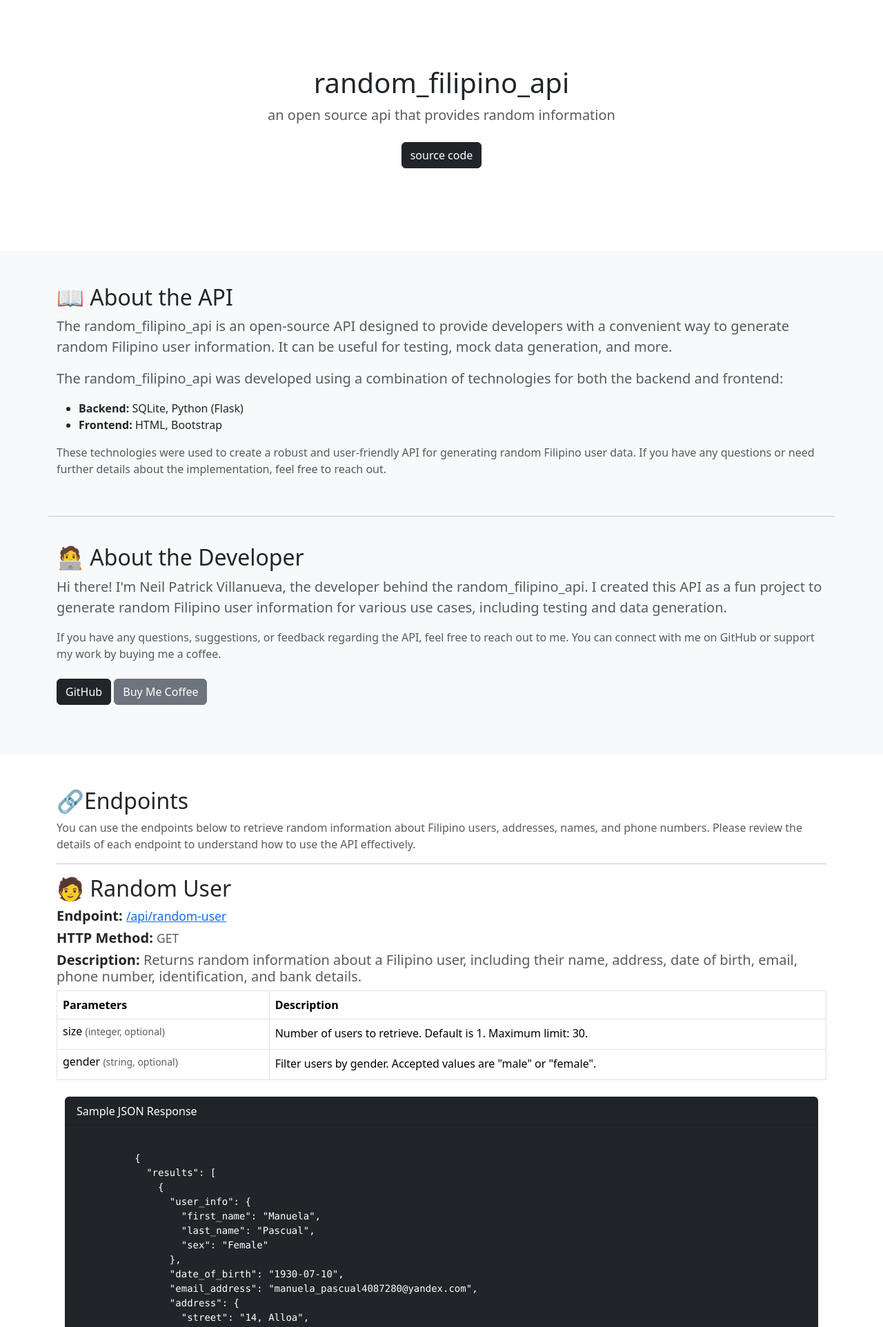
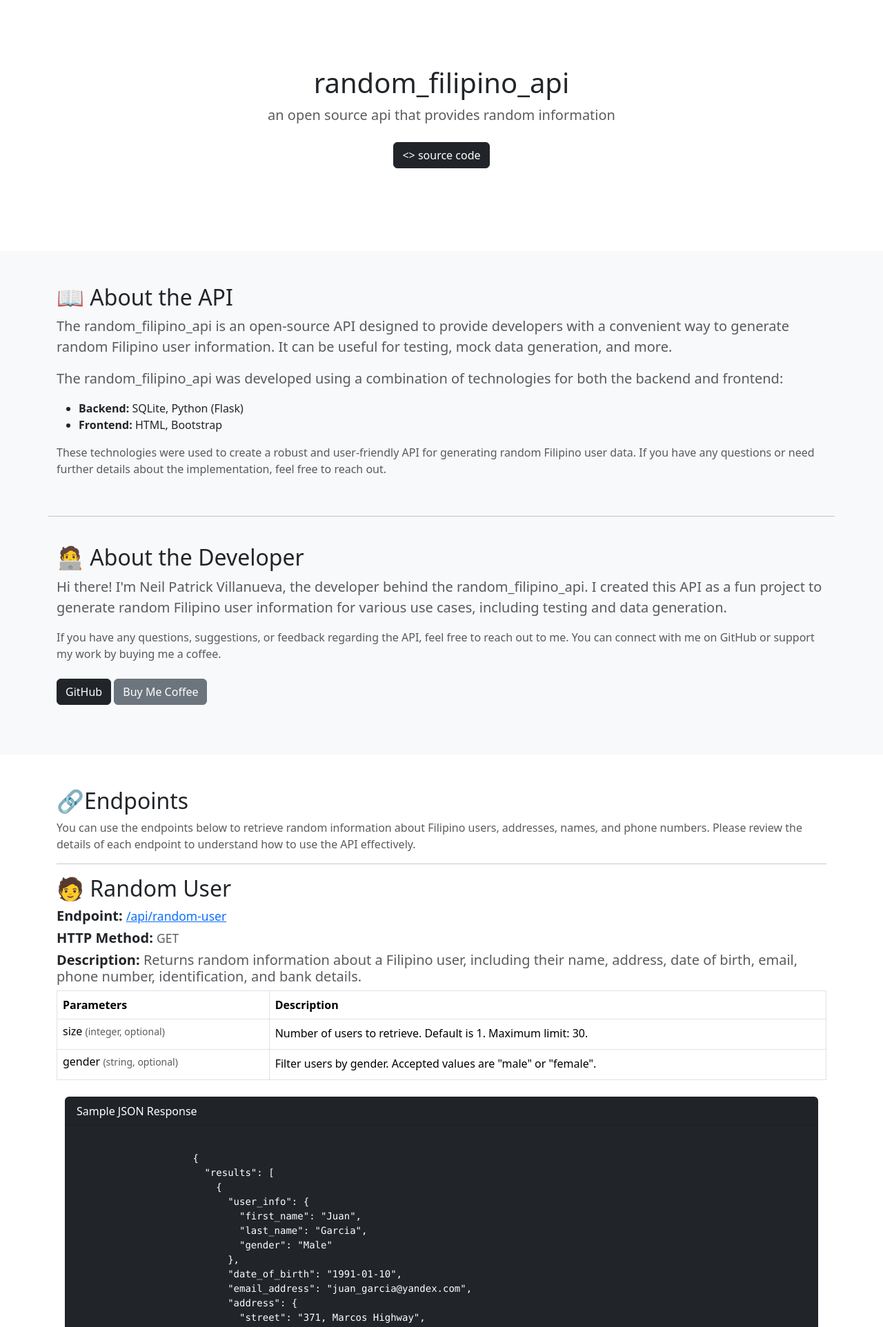
Before and after one commit to neil-py/random_filipino_api, a Python web app: template app/templates/index.html in a window 1280 px wide. Shown: the top 1924 px of the page at 69% size. Run offline with Jinja, Linux system fonts and the light colour scheme; the template is opened without the code that fills it, so the values that code supplies are empty.

Commit message:
fix inconsistency

```diff
--- a/app/__init__.py
+++ b/app/__init__.py
@@ -8,6 +8,8 @@ def start_app():
     app = Flask(__name__)
     api = Api(app)
 
+    app.json.sort_keys = False
+    app.json.ensure_ascii = False
     # index blueprint
     app.register_blueprint(index_bp)
 
--- a/app/backend/api/data_query.py
+++ b/app/backend/api/data_query.py
@@ -101,7 +101,7 @@ class DatabaseQuery:
         return_data = {
                     'first_name': first_name,
                     'last_name': last_name_result[0][0],
-                    'sex': first_name_result[0][1]
+                    'gender': first_name_result[0][1]
                 }
         return return_data
 
--- a/app/templates/index.html
+++ b/app/templates/index.html
@@ -17,7 +17,9 @@
           <h1 class="">random_filipino_api</h1>
           <p class="lead text-muted"> an open source api that provides random information</p>
           <p>
-            <a href="https://github.com/neil-py/random_filipino_api" class="btn btn-dark my-2">source code</a>
+            <a href="https://github.com/neil-py/random_filipino_api" class="btn btn-dark my-2">
+              <> source code
+            </a>
           </p>
         </div>
       </div>
@@ -31,12 +33,15 @@
           <p class="lead text-muted">The random_filipino_api is an open-source API designed to provide developers with
             a convenient way to generate random Filipino user information. It can be useful for testing, mock data
             generation, and more.</p>
-              <p class="lead text-muted">The random_filipino_api was developed using a combination of technologies for both the backend and frontend:</p>
+          <p class="lead text-muted">The random_filipino_api was developed using a combination of technologies for both
+            the backend and frontend:</p>
           <ul>
             <li><strong>Backend:</strong> SQLite, Python (Flask)</li>
             <li><strong>Frontend:</strong> HTML, Bootstrap</li>
           </ul>
-              <p class="text-muted">These technologies were used to create a robust and user-friendly API for generating random Filipino user data. If you have any questions or need further details about the implementation, feel free to reach out.</p>
+          <p class="text-muted">These technologies were used to create a robust and user-friendly API for generating
+            random Filipino user data. If you have any questions or need further details about the implementation, feel
+            free to reach out.</p>
 
 
         </div>
@@ -115,39 +120,39 @@
                       "results": [
                         {
                           "user_info": {
-                  "first_name": "Manuela",
-                  "last_name": "Pascual",
-                  "sex": "Female"
+                            "first_name": "Juan",
+                            "last_name": "Garcia",
+                            "gender": "Male"
                           },
-                "date_of_birth": "1930-07-10",
-                "email_address": "manuela_pascual4087280@yandex.com",
+                          "date_of_birth": "1991-01-10",
+                          "email_address": "juan_garcia@yandex.com",
                           "address": {
-                  "street": "14, Alloa",
-                  "city/suburb": "Quezon City",
-                  "postalcode": 1100
+                            "street": "371, Marcos Highway",
+                            "city/suburb": "Dela Paz, Antipolo",
+                            "postalcode": 1874
                           },
                           "phone_number": {
                             "country_code": "+63",
-                  "phone_number": "09292487624",
-                  "network": "Smart"
+                            "phone_number": "09306760250",
+                            "network": "TNT"
                           },
                           "identification": {
-                  "social_security_number": "369-57-9243",
-                  "national_id": "PSN-7941-7941-7941",
+                            "social_security_number": "058-59-4243",
+                            "national_id": "PSN-6168-6168-6168",
                             "license": {
-                    "type": "Professional",
-                    "license_number": "81184498844"
+                              "type": "Non-Professional",
+                              "license_number": "84716463988"
                             }
                           },
                           "bank_details": {
-                  "bank_name": "UnionBank",
-                  "bank_account_number": "142543668016",
+                            "bank_name": "PSBank",
+                            "bank_account_number": "696323601571",
                             "credit_card_info": {
-                    "card_type": "Mastercard",
-                    "card_number": "5415698549061951",
-                    "expiry_month": "02",
-                    "expiry_year": 2033,
-                    "security_number": "518"
+                              "card_type": "Visa",
+                              "card_number": "4746347762192080",
+                              "expiry_month": "06",
+                              "expiry_year": 2037,
+                              "security_number": "868"
                             }
                           }
                         }
@@ -261,9 +266,9 @@
                   {
                     "results": [
                       {
-                        "first_name": "Gonzalo Daniela",
-                        "last_name": "Saez",
-                        "sex": "Male"
+                        "first_name": "Gabriel Adrian",
+                        "last_name": "Pastor",
+                        "gender": "Male"
                       }
                     ]
                   }
```
Lines whose indentation alone changed are shown as unchanged.
